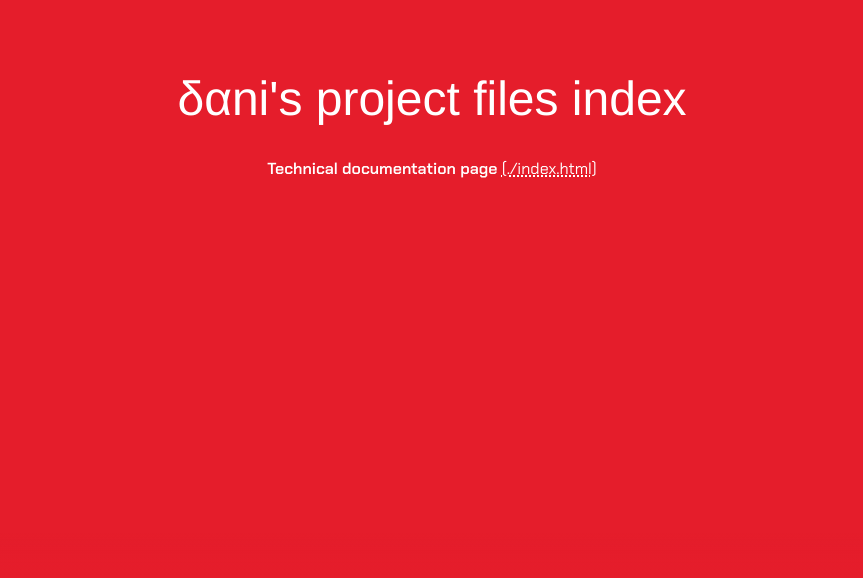
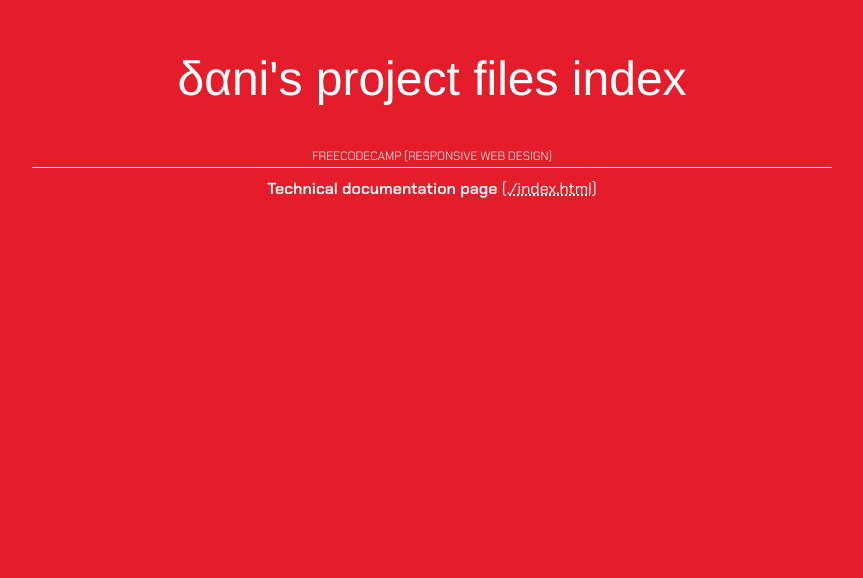
Before and after one commit to dvirzxc/testprojects-public, a plain HTML site: page index.html in a window 1280 px wide. Shown: the part 163-741 px from the top of the page, without its empty margins (208-1071 px from the left). Drawn offline with Linux system fonts and the light colour scheme; a web font is replaced by a local one.

Commit message:
Added section headers in index and fixed readme header in darkmode not readable

```diff
--- a/Index/styles.css
+++ b/Index/styles.css
@@ -8,7 +8,7 @@
     initial-value: #ffffff;
   }
 
-  @property --background-color {
+@property --background-color {
     syntax: "<color>";
     inherits: false;
     initial-value: #e51d2b;
@@ -39,6 +39,24 @@ h1 {
     text-align: center;
 }
 
+.section-header {
+    display: block;
+    text-align: center;
+    font-size: 0.75rem;
+    text-transform: uppercase;
+    font-weight: 100;
+}
+
+.section-header::after {
+    display: block;
+    content: " ";
+    margin-top: 3px;
+    height: 0.75px;
+    width: 100vw;
+    max-width: 50rem;
+    background-color: white;
+}
+
 .links-block {
     display: block;
     text-align: center;
@@ -53,10 +71,25 @@ h1 {
     text-decoration: underline dotted 2px;
     color: var(--text-color);
     font-weight: normal;
+    font-size: 1rem;
 }
 
 .links-block a:hover, a:hover {
     color: #4b0000;
+}
+
+.links-block::after {
+    display: block;
+    content: " ";
+    height: 1px;
+    padding-bottom: 3rem;
+}
+
+.links-block:last-of-type::after {
+    display: block;
+    content: " ";
+    height: 0;
+    padding: 0;
 }
 
 footer {
--- a/index.html
+++ b/index.html
@@ -16,6 +16,7 @@
 <body>
     <main>
         <h1 class="main-title">δαni's project files index</h1>
+        <h2 class="section-header">freeCodeCamp (Responsive Web Design)</h2>
         <div class="links-block">
             <list>
                 <li>Technical documentation page <a href="./Technical documentation page/index.html">(./index.html)</a></li>
```
Also changed, not shown: Index/Readme/readme-header-i01.svg, 1 other file.
